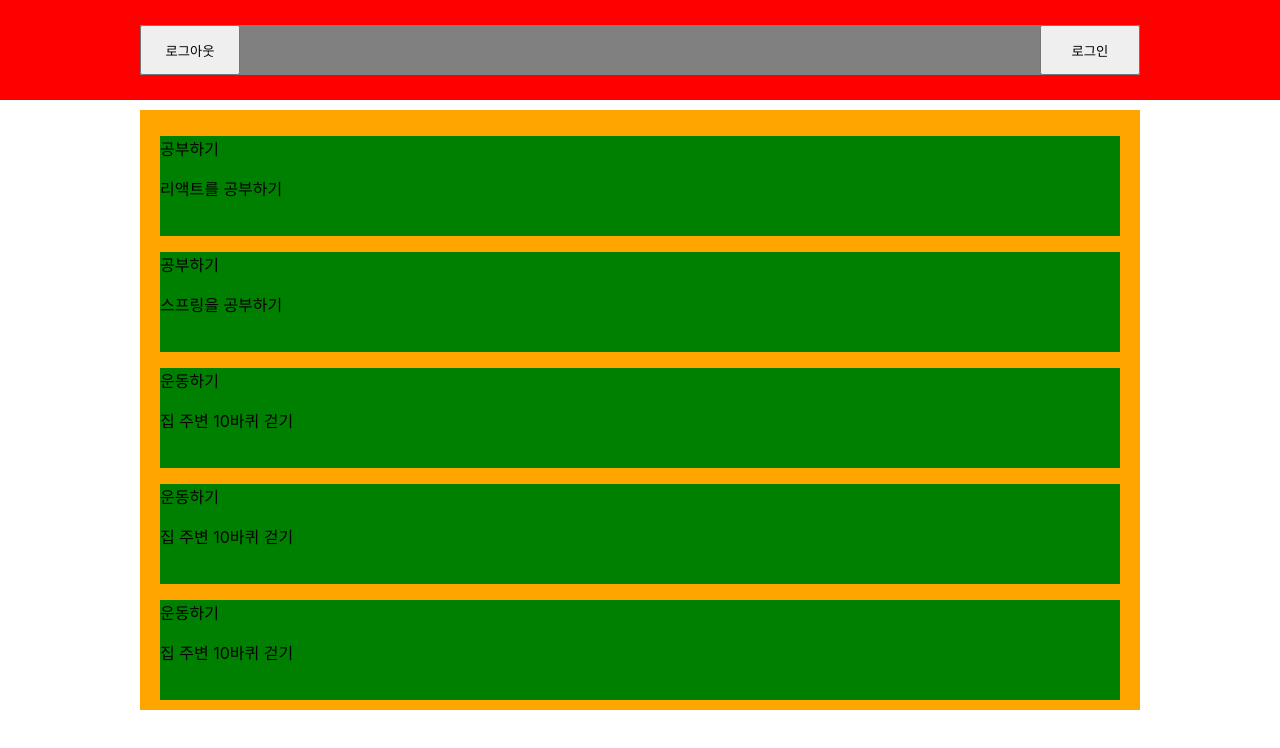
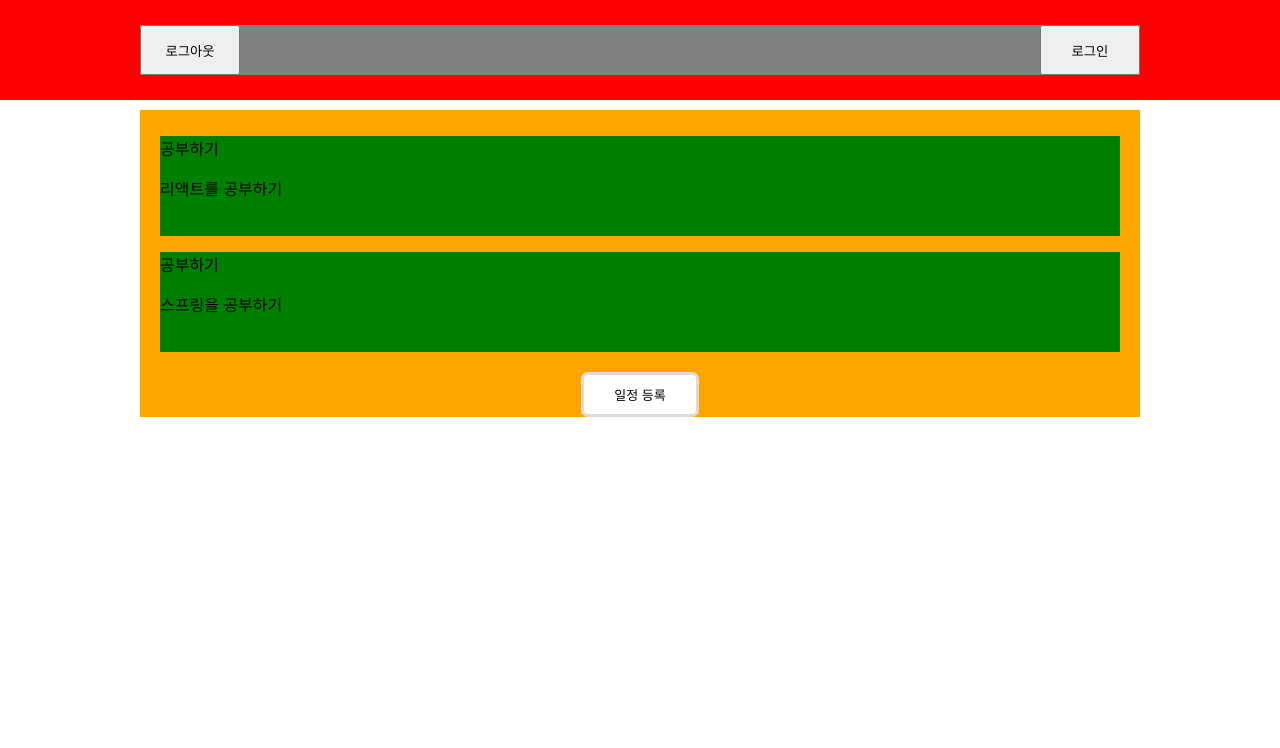
Before and after one commit to ysw753/spart_6week, a React (Create React App) app in the folder scheduler/: page /detail in a window 1280 px wide. Shown: the top 748 px of the page. Built offline with nearby package versions, Linux system fonts and the light colour scheme.

Commit message:
#2 디테일 페이지 수정
수정

```diff
--- a/scheduler/src/components/detail/Detail.js
+++ b/scheduler/src/components/detail/Detail.js
@@ -1,5 +1,7 @@
 import styled from "styled-components";
 import Header from "../Header/Header";
+import Modal from "./Modal";
+import { useState } from "react";
 
 const DUMMY = [
   {
@@ -28,61 +30,69 @@ const DUMMY = [
       },
     },
   },
-  {
-    user: {
-      userid: "useridawdxxa",
-      nickname: "yoo",
-      password: "12345",
-      username: "유성원",
-      day: {
-        dayId: "dayidakxxx",
-        text: "집 주변 10바퀴 걷기",
-        title: "운동하기",
-      },
-    },
-  },
-  {
-    user: {
-      userid: "useridawdxxa",
-      nickname: "yoo",
-      password: "12345",
-      username: "유성원",
-      day: {
-        dayId: "dayidakxxx",
-        text: "집 주변 10바퀴 걷기",
-        title: "운동하기",
-      },
-    },
-  },
-  {
-    user: {
-      userid: "useridawdxxa",
-      nickname: "yoo",
-      password: "12345",
-      username: "유성원",
-      day: {
-        dayId: "dayidakxxx",
-        text: "집 주변 10바퀴 걷기",
-        title: "운동하기",
-      },
-    },
-  },
 ];
 
 const Detail = () => {
+  const [uploadSchedule,setUploadSchedule]=useState(false);
+  const closeScheduleModal=()=>{
+    setUploadSchedule(false);
+  };
+
+  const [schedule,setSchedule]=useState(false);
+  const closeSchedule=()=>{
+    setSchedule(false);
+  };
+
+  const cardData= (item)=>{
+    setSchedule(true);
+    setcardD({title:item.user.day.title,contents:item.user.day.text})
+  }
+  const [cardD,setcardD]=useState({
+    title:'',
+    contents:''
+  })
+  const [edit,setedit]=useState(false);
+
+
   return (
     <>
-      <Header />
+<Modal visible={uploadSchedule} closeModal={closeScheduleModal}>
+  <h2 style={{textAlign:"center"}}>일정을 적어주세요!</h2>
+  <div>
+  <h4>제목</h4>
+  <input name="title" type={'text'} placeholder={'제목'}></input>
+  <h5>내용</h5>
+  <input name="contents"type={'text'}placeholder={'내용'}></input>
+  </div>
+  <div>
+  <Button>등록하기</Button>
+  <Button onClick={closeScheduleModal}>취소</Button>
+  </div>
+</Modal>
+
+<Modal visible={schedule} closeModal={closeSchedule}data={cardD}>
+              {false?<p>{cardD.title}</p>:<input type={'text'}></input>}
+              <p>{cardD.contents}</p>
+            <Button>수정하기</Button>
+            <Button onClick={closeSchedule}>취소</Button>
+      </Modal>
+    <Header/>
       <MainBox>
         <DaySection>
           {DUMMY.map((dayitem) => (
-            <Card>
+
+            <Card onClick={()=>cardData(dayitem)}>
               <p>{dayitem.user.day.title}</p>
               <p>{dayitem.user.day.text}</p>
             </Card>
-          ))}
+            ))}
+
+
+
         </DaySection>
-      </MainBox>
+        <Button onClick={()=>{setUploadSchedule(true);}}>일정 등록</Button>
+        </MainBox>
+
     </>
   );
 };
@@ -90,7 +100,6 @@ export default Detail;
 const MainBox = styled.div`
   width: 1000px;
   min-width: 1000px;
-
   background-color: orange;
   margin: auto;
 `;
@@ -123,3 +132,20 @@ const MonthSection = styled.div`
   height: 300px;
   background-color: blue;
 `;
+const Button = styled.button`
+  display : block;
+  margin:auto;
+  padding-top: 10px;
+  padding-bottom:10px;
+  padding-left:30px;
+  padding-right:30px;
+  border-radius: 7px;
+  background-color:white;
+  font-size:13px;
+  border: 3px solid gainsboro;
+  cursor: pointer;
+  &:hover {
+  text-decoration:underline;
+  background-color:gainsboro;
+    }
+`
--- /dev/null
+++ b/scheduler/src/components/detail/Modal.js
@@ -0,0 +1,39 @@
+import React from "react";
+import styled from "styled-components";
+
+function Modal({ visible, closeModal,data,children}) {
+    console.log(data);
+  return (
+    <div className="Modal">
+      <ModalWrap visible={visible}onClick={closeModal}></ModalWrap>
+      <ModalBody visible={visible}>{children}</ModalBody>
+    </div>
+  );
+}
+
+export default Modal;
+
+const ModalWrap=styled.div`
+width: 100%;
+height: 100%;
+display: ${(props) => (props.visible ? "block" : "none")};
+position: fixed;
+top: 0;
+background-color: rgba(0, 0, 0, 0.8);
+z-index: 99;
+cursor: pointer;
+`
+const ModalBody = styled.div`
+display: ${(props) => (props.visible ? "block" : "none")};
+position: fixed;
+top: 30%;
+left: 50%;
+transform: translate(-50%, -50%);
+box-shadow: 0 0 6px 0 rgba(0, 0, 0, 0.5);
+background-color: white;
+border-radius: 10px;
+width: 600px;
+height: 280px;
+padding-left:10px;
+z-index: 100;
+`;
```
Also changed, not shown: scheduler/src/App.js (line endings or trailing spaces).
